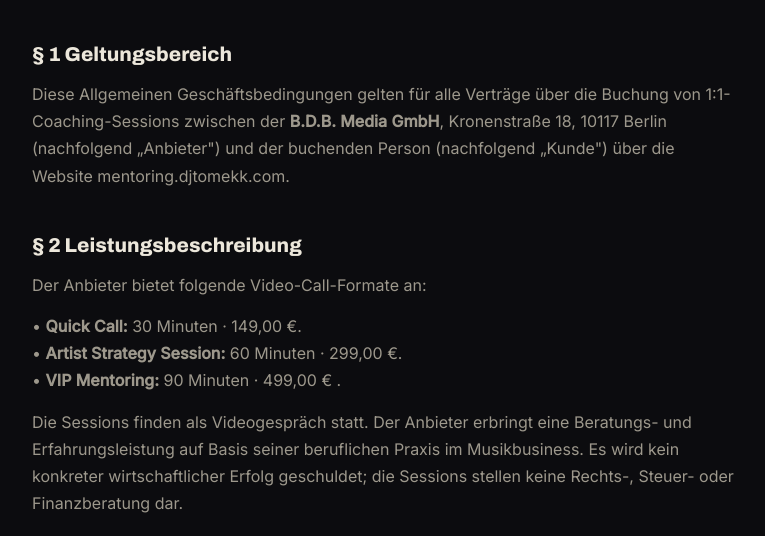
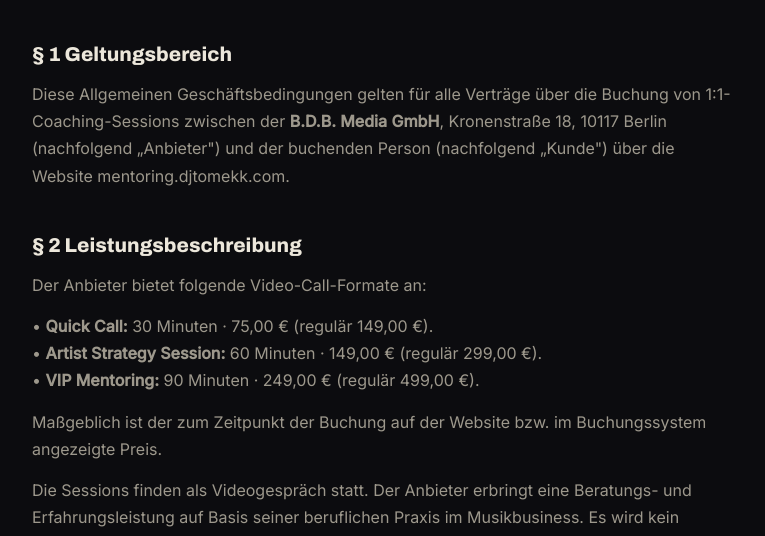
Before and after one commit to djtomekk1/mentoringwebsite, a plain HTML site: page agb.html in a window 1280 px wide. Shown: the part 217-753 px from the top of the page, without its empty margins (256-1021 px from the left). Drawn offline with nearby package versions, Linux system fonts and the light colour scheme.

Commit message:
Update agb.html

```diff
--- a/agb.html
+++ b/agb.html
@@ -20,9 +20,10 @@
 
   <h2>§ 2 Leistungsbeschreibung</h2>
   <p>Der Anbieter bietet folgende Video-Call-Formate an:</p>
-  <p>• <strong>Quick Call:</strong> 30 Minuten · 149,00 €.<br>
-  • <strong>Artist Strategy Session:</strong> 60 Minuten · 299,00 €.<br>
-  • <strong>VIP Mentoring:</strong> 90 Minuten · 499,00 € .</p>
+  <p>• <strong>Quick Call:</strong> 30 Minuten · 75,00 € (regulär 149,00 €).<br>
+  • <strong>Artist Strategy Session:</strong> 60 Minuten · 149,00 € (regulär 299,00 €).<br>
+  • <strong>VIP Mentoring:</strong> 90 Minuten · 249,00 € (regulär 499,00 €).</p>
+  <p>Maßgeblich ist der zum Zeitpunkt der Buchung auf der Website bzw. im Buchungssystem angezeigte Preis.</p>
   <p>Die Sessions finden als Videogespräch statt. Der Anbieter erbringt eine Beratungs- und Erfahrungsleistung auf Basis seiner beruflichen Praxis im Musikbusiness. Es wird kein konkreter wirtschaftlicher Erfolg geschuldet; die Sessions stellen keine Rechts-, Steuer- oder Finanzberatung dar.</p>
 
   <h2>§ 3 Vertragsschluss</h2>
```
